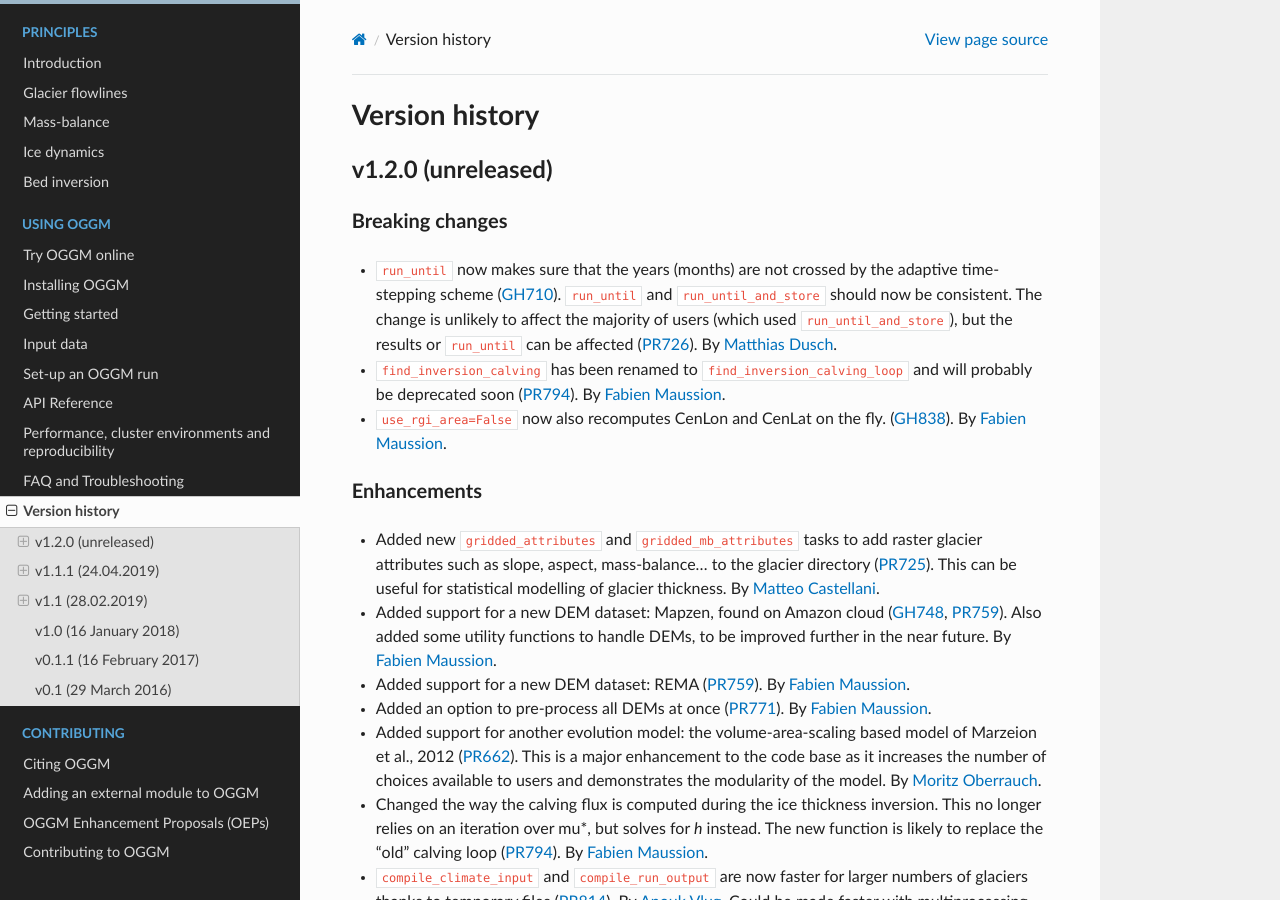
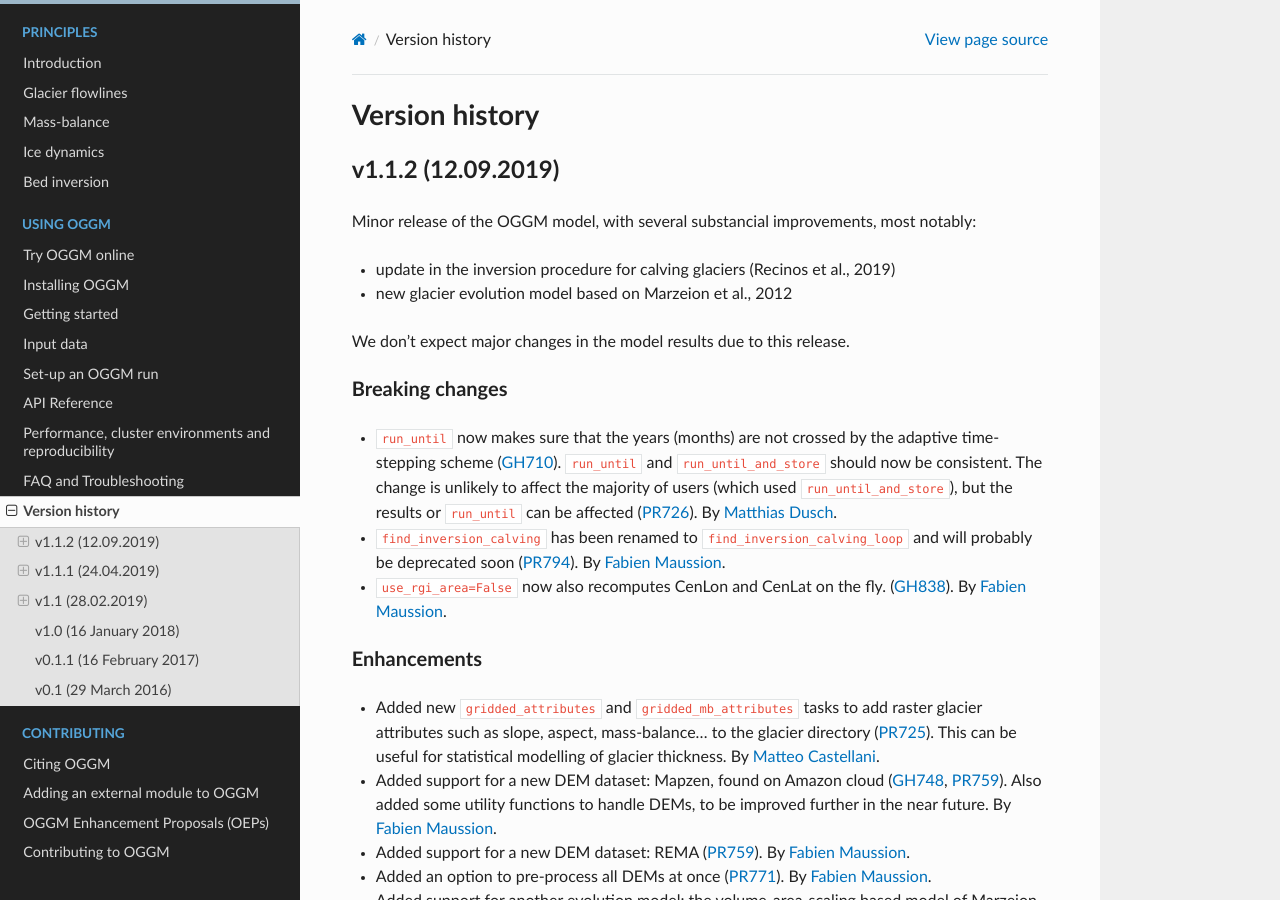
Before and after one commit to OGGM/oggm, a Sphinx documentation site: the page built from docs/whats-new.rst, in a window 1280 px wide and 900 px high. Built offline with Sphinx 7.4.7 and the Read the Docs theme 2.0.0, drawn with Linux system fonts in a browser that asks for light colours; the version number could not be read and is left out.

Commit message:
Release v1.1.2

```diff
--- a/docs/whats-new.rst
+++ b/docs/whats-new.rst
@@ -4,8 +4,17 @@
 Version history
 ===============
 
-v1.2.0 (unreleased)
+v1.1.2 (12.09.2019)
 -------------------
+
+Minor release of the OGGM model, with several substancial improvements, most
+notably:
+
+- update in the inversion procedure for calving glaciers (Recinos et al., 2019)
+- new glacier evolution model based on Marzeion et al., 2012
+
+We don't expect major changes in the model results due to this release.
+
 
 Breaking changes
 ~~~~~~~~~~~~~~~~
```
